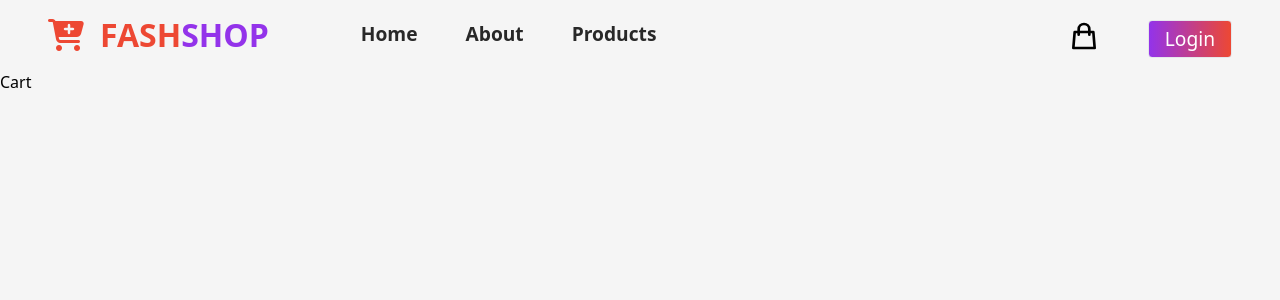
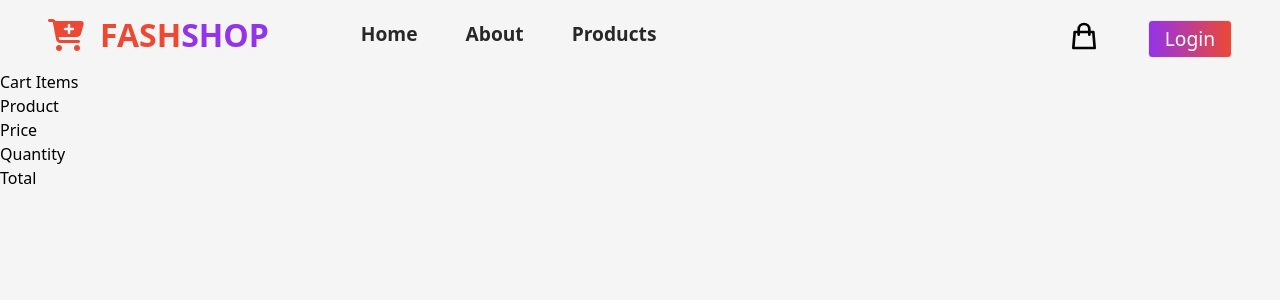
Before and after one commit to johntarus/ecommerce, a React (Create React App) app: page /cart in a window 1280 px wide. Shown: the top 300 px of the page. Built offline with nearby package versions, Linux system fonts and the light colour scheme; the HTML template or start-up script is replaced by a standard one.

Commit message:
cart page

```diff
--- a/src/components/cart/Cart.js
+++ b/src/components/cart/Cart.js
@@ -1,7 +1,64 @@
 import React from "react";
+import { useSelector } from "react-redux";
+import { Link } from "react-router-dom";
 
 const Cart = () => {
-  return <div>Cart</div>;
+  const cart = useSelector((state) => state.cart);
+  return (
+    <div>
+      <h2>Cart Items</h2>
+      {cart.items === 0 ? (
+        <div>
+          <p>Your Cart is currently Empty</p>
+          <div>
+            <Link to="products" />
+            <svg
+              className="w-6 h-6"
+              fill="none"
+              stroke="currentColor"
+              viewBox="0 0 24 24"
+              xmlns="http://www.w3.org/2000/svg"
+            >
+              <path
+                strokeLinecap="round"
+                strokeLinejoin="round"
+                strokeWidth={2}
+                d="M11 15l-3-3m0 0l3-3m-3 3h8M3 12a9 9 0 1118 0 9 9 0 01-18 0z"
+              />
+            </svg>
+            <span>Start Shopping</span>
+          </div>
+        </div>
+      ) : (
+        <div>
+          <div>
+            <h3>Product</h3>
+            <h3>Price</h3>
+            <h3>Quantity</h3>
+            <h3>Total</h3>
+          </div>
+          <div>
+            {cart.items.map((product) => (
+              <div key={product.id}>
+                <div>
+                  <img
+                    src={product.image}
+                    alt={product.name}
+                    className="h-20 w-20"
+                  />
+                  <div>
+                    <h3>{product.name}</h3>
+                    <h3>{product.description}</h3>
+                    <button>remove</button>
+                  </div>
+                </div>
+              </div>
+            ))}
+          </div>
+        </div>
+      )}
+    </div>
+  );
 };
 
 export default Cart;
--- a/src/features/cartSlice.js
+++ b/src/features/cartSlice.js
@@ -2,9 +2,7 @@ import { createSlice } from "@reduxjs/toolkit";
 import { toast } from "react-toastify";
 
 const initialState = {
-  items: localStorage.getItem("items")
-    ? JSON.parse(localStorage.getItem("items"))
-    : [],
+  items: [],
   totalQuantity: 0,
   totalPrice: 0,
 };
```
